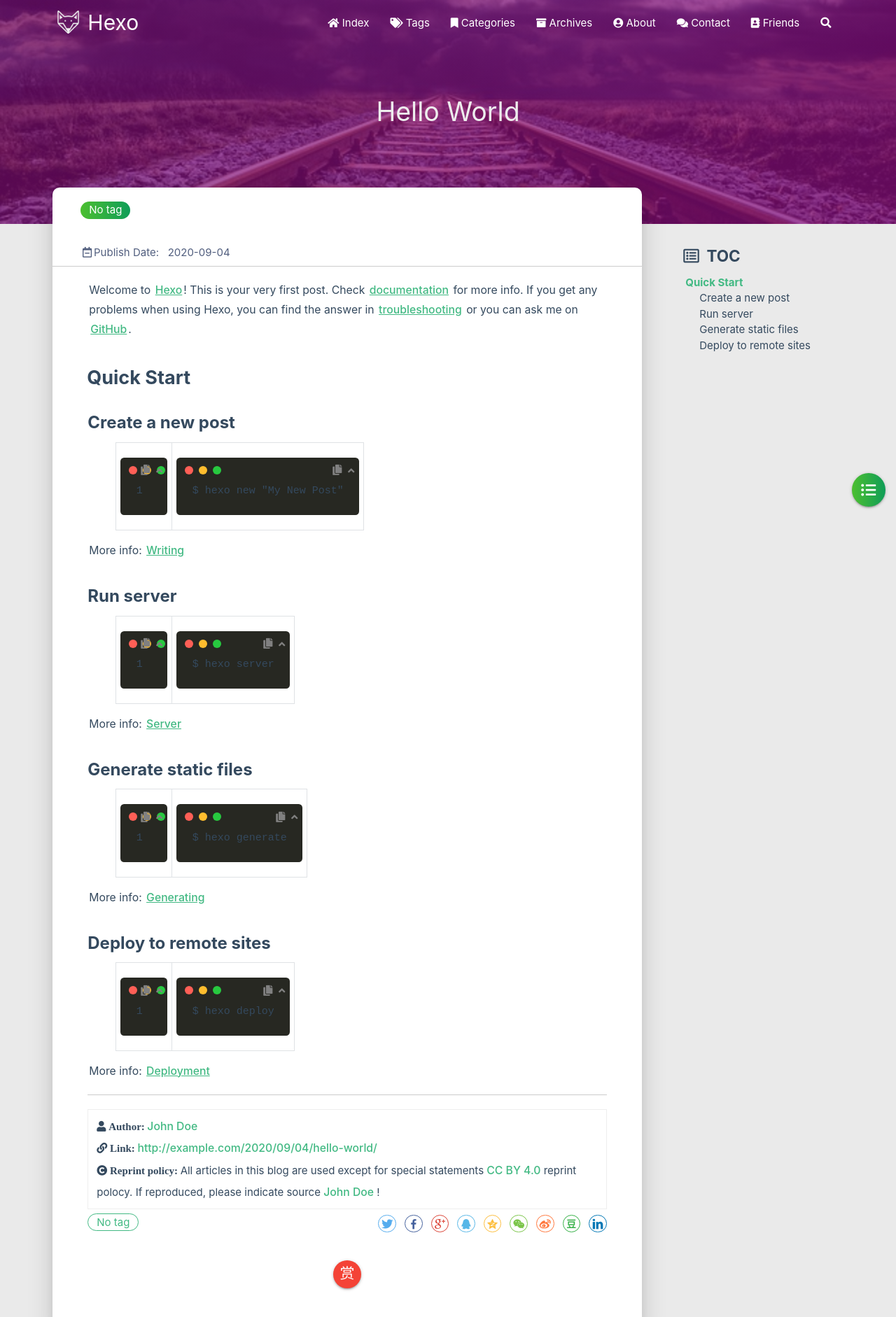
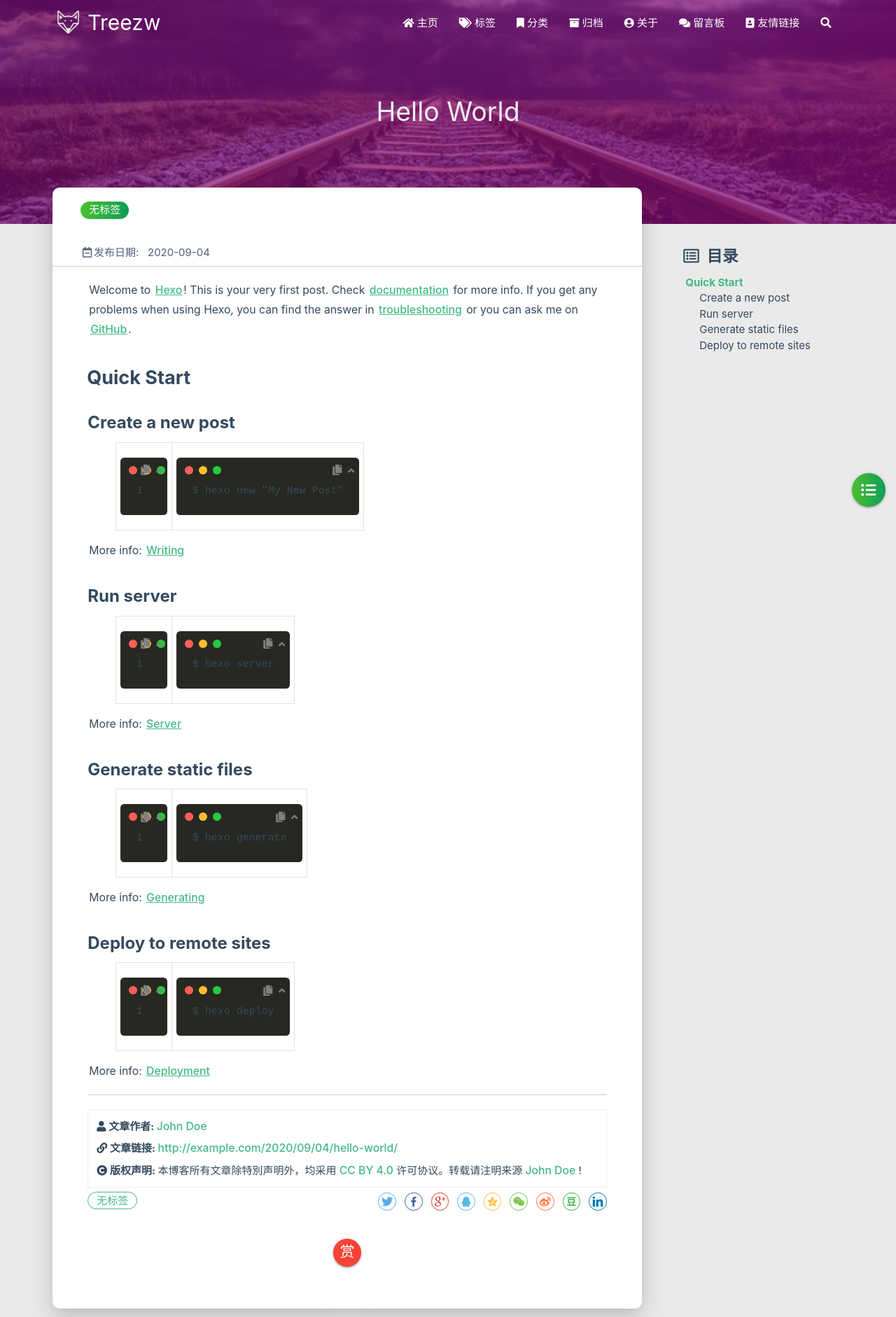
Before and after one commit to Treezw/Treezw.github.io, a plain HTML site: page 2020/09/04/hello-world/index.html in a window 1280 px wide. Shown: the top 1882 px of the page at 70% size. Drawn offline with Linux system fonts and the light colour scheme; some packages are replaced by stand-ins of ours; no server answers; a script that the page names is missing.

Commit message:
Site updated: 2020-09-04 11:05:18

```diff
--- a/2020/09/04/hello-world/index.html
+++ b/2020/09/04/hello-world/index.html
@@ -1,10 +1,10 @@
 <!DOCTYPE HTML>
-<html lang="en">
+<html lang="zh-CN">
 
 
 <head>
     <meta charset="utf-8">
-    <meta name="keywords" content="Hello World, Hexo">
+    <meta name="keywords" content="Hello World, Treezw">
     <meta name="description" content="">
     <meta http-equiv="X-UA-Compatible" content="IE=edge">
     <meta name="viewport" content="width=device-width, initial-scale=1.0, user-scalable=no">
@@ -16,7 +16,7 @@
     <!-- Global site tag (gtag.js) - Google Analytics -->
 
 
-    <title>Hello World | Hexo</title>
+    <title>Hello World | Treezw</title>
     <link rel="icon" type="image/png" href="/favicon.png">
 
     <link rel="stylesheet" type="text/css" href="/libs/awesome/css/all.css">
@@ -41,7 +41,7 @@
 
                     <img src="/medias/logo.png" class="logo-img" alt="LOGO">
 
-                    <span class="logo-span">Hexo</span>
+                    <span class="logo-span">Treezw</span>
                 </a>
             </div>
 
@@ -55,7 +55,7 @@
 
       <i class="fas fa-home" style="zoom: 0.6;"></i>
 
-      <span>Index</span>
+      <span>主页</span>
     </a>
 
   </li>
@@ -66,7 +66,7 @@
 
       <i class="fas fa-tags" style="zoom: 0.6;"></i>
 
-      <span>Tags</span>
+      <span>标签</span>
     </a>
 
   </li>
@@ -77,7 +77,7 @@
 
       <i class="fas fa-bookmark" style="zoom: 0.6;"></i>
 
-      <span>Categories</span>
+      <span>分类</span>
     </a>
 
   </li>
@@ -88,7 +88,7 @@
 
       <i class="fas fa-archive" style="zoom: 0.6;"></i>
 
-      <span>Archives</span>
+      <span>归档</span>
     </a>
 
   </li>
@@ -99,7 +99,7 @@
 
       <i class="fas fa-user-circle" style="zoom: 0.6;"></i>
 
-      <span>About</span>
+      <span>关于</span>
     </a>
 
   </li>
@@ -110,7 +110,7 @@
 
       <i class="fas fa-comments" style="zoom: 0.6;"></i>
 
-      <span>Contact</span>
+      <span>留言板</span>
     </a>
 
   </li>
@@ -121,14 +121,14 @@
 
       <i class="fas fa-address-book" style="zoom: 0.6;"></i>
 
-      <span>Friends</span>
+      <span>友情链接</span>
     </a>
 
   </li>
 
   <li>
     <a href="#searchModal" class="modal-trigger waves-effect waves-light">
-      <i id="searchIcon" class="fas fa-search" title="Search" style="zoom: 0.85;"></i>
+      <i id="searchIcon" class="fas fa-search" title="搜索" style="zoom: 0.85;"></i>
     </a>
   </li>
 </ul>
@@ -140,7 +140,7 @@
 
         <img src="/medias/logo.png" class="logo-img circle responsive-img">
 
-        <div class="logo-name">Hexo</div>
+        <div class="logo-name">Treezw</div>
         <div class="logo-desc">
 
             Never really desperate, only the lost of the soul.
@@ -158,7 +158,7 @@
 
 			    <i class="fa-fw fas fa-home"></i>
 
-			Index
+			主页
 		</a>
 
         </li>
@@ -169,7 +169,7 @@
 
 			    <i class="fa-fw fas fa-tags"></i>
 
-			Tags
+			标签
 		</a>
 
         </li>
@@ -180,7 +180,7 @@
 
 			    <i class="fa-fw fas fa-bookmark"></i>
 
-			Categories
+			分类
 		</a>
 
         </li>
@@ -191,7 +191,7 @@
 
 			    <i class="fa-fw fas fa-archive"></i>
 
-			Archives
+			归档
 		</a>
 
         </li>
@@ -202,7 +202,7 @@
 
 			    <i class="fa-fw fas fa-user-circle"></i>
 
-			About
+			关于
 		</a>
 
         </li>
@@ -213,7 +213,7 @@
 
 			    <i class="fa-fw fas fa-comments"></i>
 
-			Contact
+			留言板
 		</a>
 
         </li>
@@ -224,7 +224,7 @@
 
 			    <i class="fa-fw fas fa-address-book"></i>
 
-			Friends
+			友情链接
 		</a>
 
         </li>
@@ -429,7 +429,7 @@
                 <div class="col s7">
 
                           <div class="article-tag">
-                            <span class="chip bg-color">No tag</span>
+                            <span class="chip bg-color">无标签</span>
                           </div>
 
                 </div>
@@ -441,7 +441,7 @@
             <div class="post-info">
 
                 <div class="post-date info-break-policy">
-                    <i class="far fa-calendar-minus fa-fw"></i>Publish Date:&nbsp;&nbsp;
+                    <i class="far fa-calendar-minus fa-fw"></i>发布日期:&nbsp;&nbsp;
                     2020-09-04
                 </div>
 
@@ -482,7 +482,7 @@
             <div class="reprint__author">
                 <span class="reprint-meta" style="font-weight: bold;">
                     <i class="fas fa-user">
-                        Author:
+                        文章作者:
                     </i>
                 </span>
                 <span class="reprint-info">
@@ -492,7 +492,7 @@
             <div class="reprint__type">
                 <span class="reprint-meta" style="font-weight: bold;">
                     <i class="fas fa-link">
-                        Link:
+                        文章链接:
                     </i>
                 </span>
                 <span class="reprint-info">
@@ -502,13 +502,13 @@
             <div class="reprint__notice">
                 <span class="reprint-meta" style="font-weight: bold;">
                     <i class="fas fa-copyright">
-                        Reprint policy:
+                        版权声明:
                     </i>
                 </span>
                 <span class="reprint-info">
-                    All articles in this blog are used except for special statements
+                    本博客所有文章除特別声明外，均采用
                     <a href="https://creativecommons.org/licenses/by/4.0/deed.zh" rel="external nofollow noreferrer" target="_blank">CC BY 4.0</a>
-                    reprint polocy. If reproduced, please indicate source
+                    许可协议。转载请注明来源
                     <a href="/about" target="_blank">John Doe</a>
                     !
                 </span>
@@ -518,7 +518,7 @@
 
     <script async defer>
       document.addEventListener("copy", function (e) {
-        let toastHTML = '<span>Copied successfully, please follow the reprint policy of this article</span><button class="btn-flat toast-action" onclick="navToReprintStatement()" style="font-size: smaller">more</a>';
+        let toastHTML = '<span>复制成功，请遵循本文的转载规则</span><button class="btn-flat toast-action" onclick="navToReprintStatement()" style="font-size: smaller">查看</a>';
         M.toast({html: toastHTML})
       });
 
@@ -533,7 +533,7 @@
                 <div class="post-meta__tag-list" style="display: inline-block;">
 
                         <div class="article-tag">
-                            <span class="chip bg-color">No tag</span>
+                            <span class="chip bg-color">无标签</span>
                         </div>
 
                 </div>
@@ -701,7 +701,7 @@
 
         <div class="article col s12 m6" data-aos="fade-up" data-aos="fade-up">
             <div class="article-badge left-badge text-color">
-                <i class="far fa-dot-circle"></i>&nbsp;Current
+                <i class="far fa-dot-circle"></i>&nbsp;本篇
             </div>
             <div class="card">
                 <a href="/2020/09/04/hello-world/">
@@ -739,7 +739,7 @@
 
         <div class="article col s12 m6" data-aos="fade-up">
             <div class="article-badge right-badge text-color">
-                Current&nbsp;<i class="far fa-dot-circle"></i>
+                本篇&nbsp;<i class="far fa-dot-circle"></i>
             </div>
             <div class="card">
                 <a href="/2020/09/04/hello-world/">
@@ -809,7 +809,7 @@ code[class*="language-"], pre[class*="language-"] { white-space: pre !important;
     </div>
     <div id="toc-aside" class="expanded col l3 hide-on-med-and-down">
         <div class="toc-widget">
-            <div class="toc-title"><i class="far fa-list-alt"></i>&nbsp;&nbsp;TOC</div>
+            <div class="toc-title"><i class="far fa-list-alt"></i>&nbsp;&nbsp;目录</div>
             <div id="toc-content"></div>
         </div>
     </div>
@@ -1035,8 +1035,8 @@ code[class*="language-"], pre[class*="language-"] { white-space: pre !important;
 <div id="searchModal" class="modal">
     <div class="modal-content">
         <div class="search-header">
-            <span class="title"><i class="fas fa-search"></i>&nbsp;&nbsp;Search</span>
-            <input type="search" id="searchInput" name="s" placeholder="Please enter a search keyword"
+            <span class="title"><i class="fas fa-search"></i>&nbsp;&nbsp;搜索</span>
+            <input type="search" id="searchInput" name="s" placeholder="请输入搜索的关键字"
                    class="search-input">
         </div>
         <div id="searchResult"></div>
```
Also changed, not shown: archives/2020/09/index.html (+25 -25 lines), archives/2020/index.html (+25 -25 lines), archives/index.html (+25 -25 lines), index.html (+23 -23 lines).
